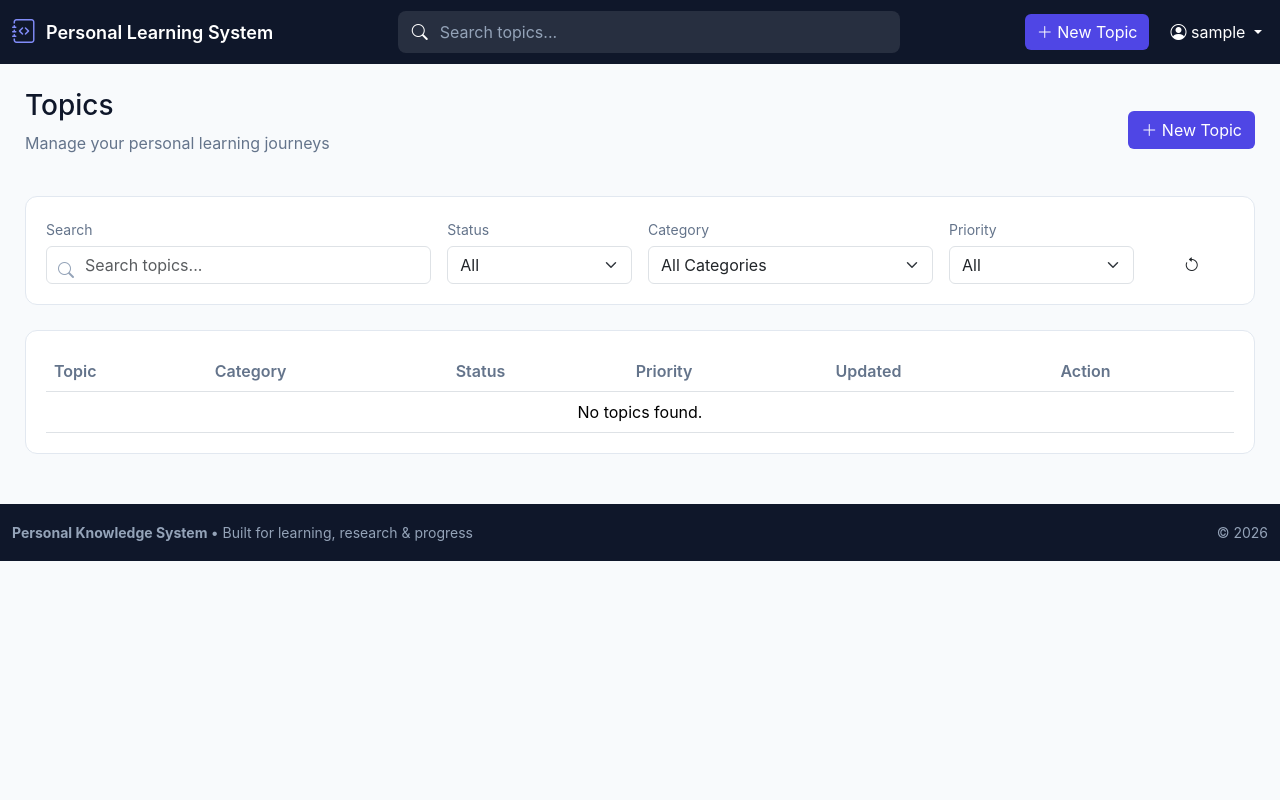
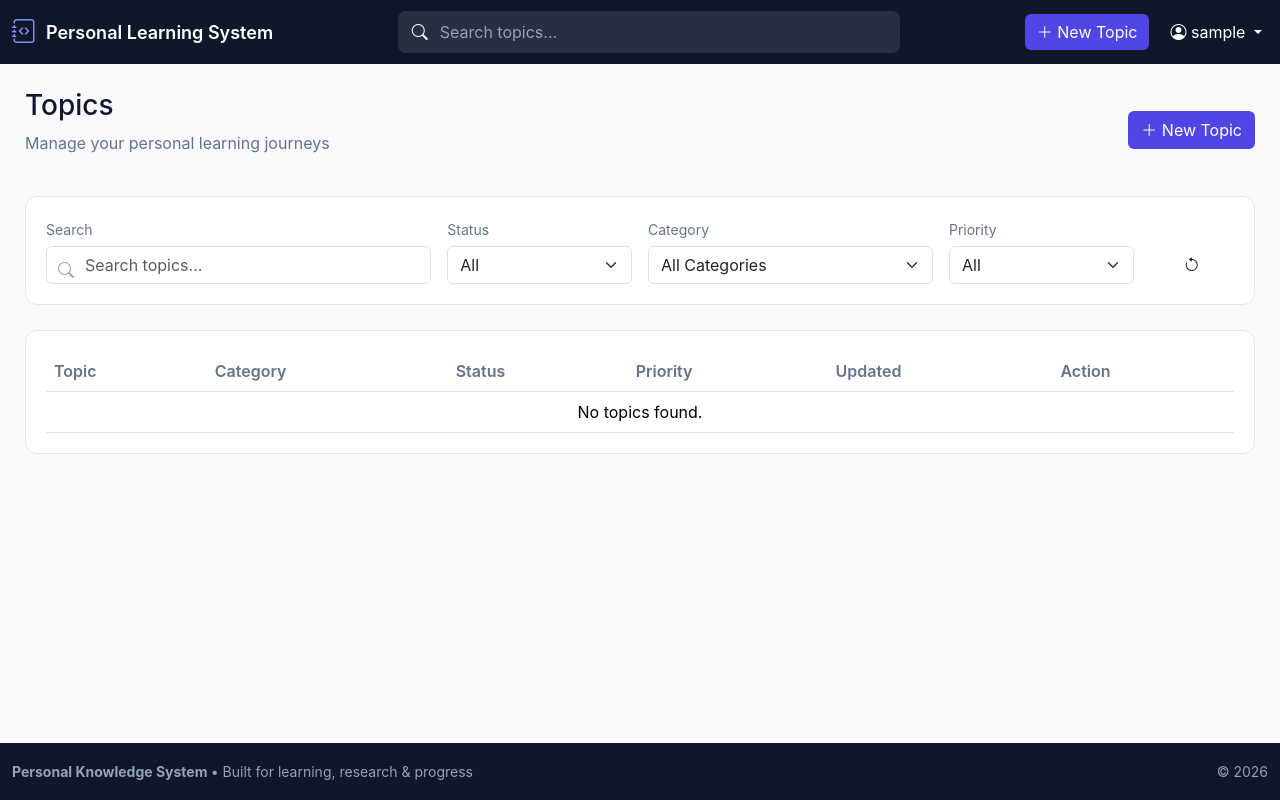
Before and after one commit to yasharzavary/learning_topic_mangement, a Django app: page / in a window 1280 px wide. Run offline with Django 5.2, Linux system fonts and the light colour scheme; the visitor is signed in with stand-in values (Sample User, id 1); data that the repository does not hold is empty.

Commit message:
footer stick to bottom settings done

```diff
--- a/topic_learning_management/static/css/style.css
+++ b/topic_learning_management/static/css/style.css
@@ -60,7 +60,41 @@
 
 
 
+/* =========================
+   Global Reset
+========================= */
+
+
+* {
+
+
+    box-sizing:
+    border-box;
+
+
+}
+
+
+
+html,
 body {
+
+
+    min-height:
+    100%;
+
+
+}
+
+
+
+
+
+body {
+
+
+    margin:
+    0;
 
 
     background:
@@ -77,6 +111,14 @@ body {
     sans-serif;
 
 
+    display:
+    flex;
+
+
+    flex-direction:
+    column;
+
+
 }
 
 
@@ -84,7 +126,59 @@ body {
 
 
 /* =========================
- Header
+   Application Layout
+========================= */
+
+
+.app-wrapper {
+
+
+    min-height:
+    100vh;
+
+
+    display:
+    flex;
+
+
+    flex-direction:
+    column;
+
+
+}
+
+
+
+
+
+.main-layout {
+
+
+    flex:
+    1;
+
+
+}
+
+
+
+
+
+.content-area {
+
+
+    flex:
+    1;
+
+
+}
+
+
+
+
+
+/* =========================
+   Header
 ========================= */
 
 
@@ -296,6 +390,10 @@ body {
     none;
 
 
+    transition:
+    0.2s;
+
+
 }
 
 
@@ -358,8 +456,11 @@ body {
 
 
 
+
+
+
 /* =========================
- Footer
+   Footer
 ========================= */
 
 
@@ -395,6 +496,10 @@ body {
     space-between;
 
 
+    align-items:
+    center;
+
+
     color:
     #94A3B8;
 
--- a/topic_learning_management/templates/base.html
+++ b/topic_learning_management/templates/base.html
@@ -51,16 +51,12 @@
 <div class="app-wrapper">
 
 
-    <!-- Header -->
-
     {% include "components/header.html" %}
 
 
 
     <div class="main-layout">
 
-
-        <!-- Sidebar will be added in next step -->
 
         <main class="content-area">
 
@@ -75,7 +71,6 @@
 
 
 
-    <!-- Footer -->
 
     {% include "components/footer.html" %}
 
```
